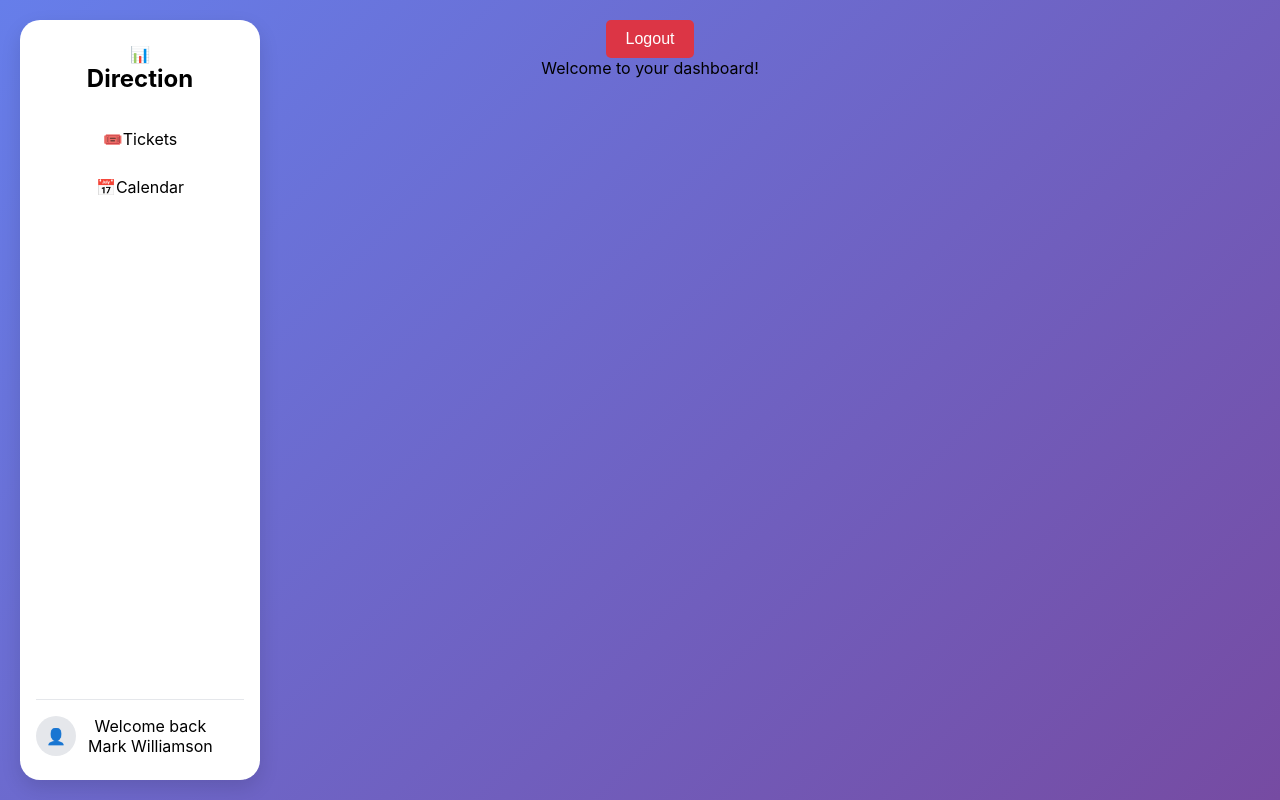
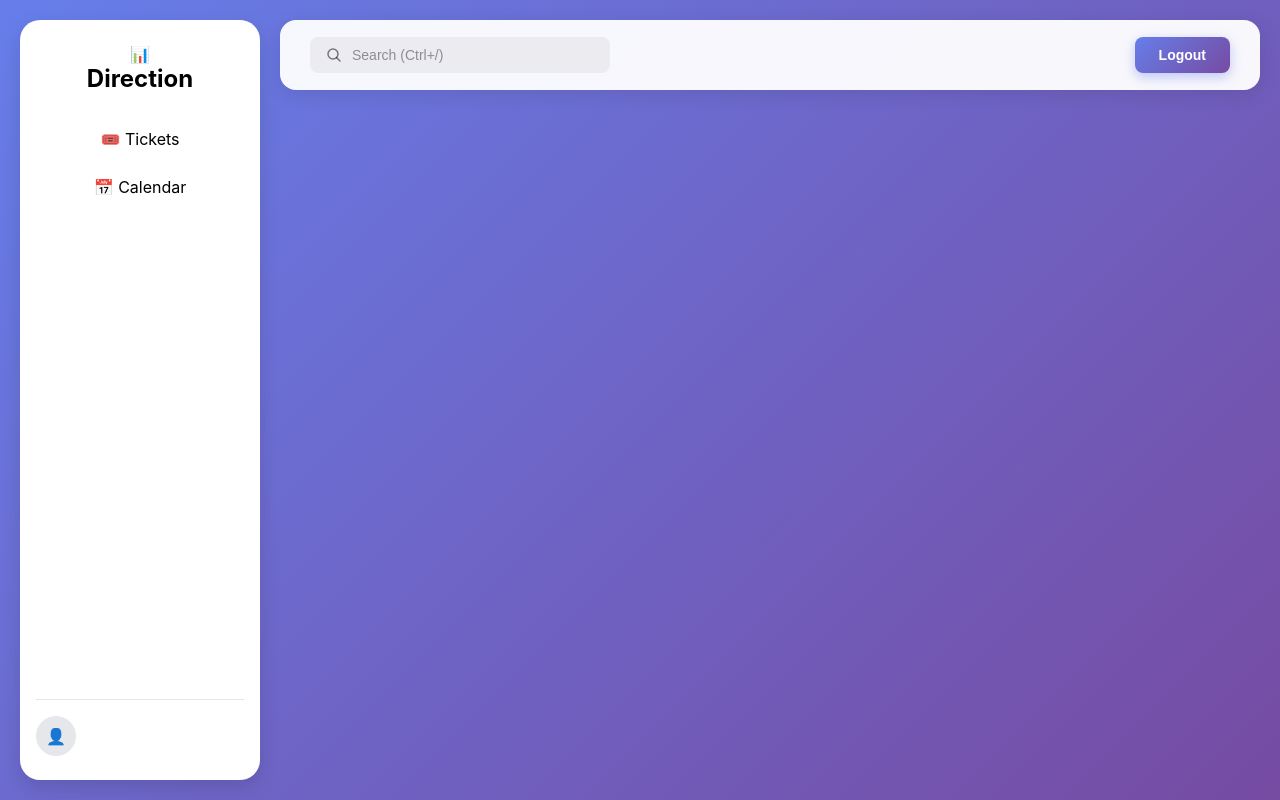
Before and after one commit to markh55/ticket-system, a React (Create React App) app in the folder frontend/: page /dashboard in a window 1280 px wide. Built offline with nearby package versions, Linux system fonts and the light colour scheme.

Commit message:
setup topbar

```diff
--- a/frontend/src/components/Dashboard/Dashboard.css
+++ b/frontend/src/components/Dashboard/Dashboard.css
@@ -1,64 +1,29 @@
 .dashboard-container {
   display: flex;
-  min-height: 100vh;
+  width: 100vw;
+  height: 100vh;
   background: linear-gradient(135deg, #667eea 0%, #764ba2 100%);
-  padding: 20px;
-}
-
-/* Ensure children align from the top and main content grows */
-.dashboard-container {
-  align-items: flex-start;
+  overflow: hidden;
 }
 
 .main-content {
-  flex: 1 1 auto;
-  min-width: 0; /* allow flex children to shrink properly */
-}
-
-/* small visual tweak to separate sidebar and main area */
-.sidebar + .main-content {
-  margin-left: 20px;
-}
-
-.dashboard-header {
+  flex: 1;
   display: flex;
-  justify-content: space-between;
-  align-items: center;
-  background: white;
-  padding: 20px 30px;
-  border-radius: 10px;
-  box-shadow: 0 2px 10px rgba(0, 0, 0, 0.1);
-  margin-bottom: 20px;
-}
-
-.dashboard-header h1 {
-  margin: 0;
-  color: #333;
-}
-
-.logout-button {
-  background: #dc3545;
-  color: white;
-  border: none;
-  padding: 10px 20px;
-  border-radius: 5px;
-  cursor: pointer;
-  font-size: 16px;
-  transition: background 0.3s;
-}
-
-.logout-button:hover {
-  background: #c82333;
+  flex-direction: column;
+  overflow: hidden;
 }
 
 .dashboard-content {
-  background: white;
-  padding: 30px;
-  border-radius: 10px;
-  box-shadow: 0 2px 10px rgba(0, 0, 0, 0.1);
+  flex: 1;
+  overflow-y: auto;
+  padding: 110px 40px 40px 40px;
 }
 
 .dashboard-content p {
+  background: white;
+  padding: 40px;
+  border-radius: 16px;
+  box-shadow: 0 4px 12px rgba(0, 0, 0, 0.1);
   font-size: 18px;
-  color: #666;
+  color: #1f2937;
 }
--- a/frontend/src/components/Dashboard/Dashboard.jsx
+++ b/frontend/src/components/Dashboard/Dashboard.jsx
@@ -1,6 +1,7 @@
 import { useNavigate } from "react-router-dom";
 import "./Dashboard.css";
-import Sidebar from "../Sidebar/Sidebar";
+import Sidebar from "./Sidebar/Sidebar";
+import Topbar from "./Topbar/Topbar";
 
 export default function Dashboard() {
   const navigate = useNavigate();
@@ -10,16 +11,10 @@ export default function Dashboard() {
     navigate("/login");
   };
 
-return (
-  <div className="dashboard-container">
-    <Sidebar />
-
-    <div className="main-content">
-      <button onClick={handleLogout} className="logout-button">
-        Logout
-      </button>
-      <p>Welcome to your dashboard!</p>
+  return (
+    <div className="dashboard-container">
+      <Sidebar />
+      <Topbar onLogout={handleLogout} />
     </div>
-  </div>
-);
+  );
 }
--- a/frontend/src/components/Sidebar/Sidebar.jsx
+++ b/frontend/src/components/Dashboard/Sidebar/Sidebar.jsx
@@ -12,11 +12,11 @@ export default function Sidebar() {
 
       <div className="sidebar-nav">
         <div className="nav-item">
-          <span className="icon">🎟️</span>
+          <span className="icon">🎟️ </span>
           <span>Tickets</span>
         </div>
         <div className="nav-item">
-          <span className="icon">📅</span>
+          <span className="icon">📅 </span>
           <span>Calendar</span>
         </div>
       </div>
@@ -25,8 +25,7 @@ export default function Sidebar() {
         <div className="user-profile">
           <div className="avatar">👤</div>
           <div className="user-info">
-            <p className="welcome">Welcome back</p>
-            <p className="username">Mark Williamson</p>
+            <p className="username"></p>
           </div>
         </div>
       </div>
--- /dev/null
+++ b/frontend/src/components/Dashboard/Topbar/Topbar.css
@@ -0,0 +1,72 @@
+.topbar {
+  position: fixed;
+  top: 20px;
+  left: 280px; /* Adjust this based on your sidebar width + gap */
+  right: 20px;
+  height: 70px;
+  background: rgba(255, 255, 255, 0.95);
+  backdrop-filter: blur(10px);
+  display: flex;
+  align-items: center;
+  justify-content: space-between;
+  padding: 0 30px;
+  border-radius: 16px;
+  box-shadow: 0 4px 20px rgba(0, 0, 0, 0.1);
+  z-index: 100;
+}
+
+.search-container {
+  display: flex;
+  align-items: center;
+  background: rgba(0, 0, 0, 0.05);
+  border-radius: 8px;
+  padding: 10px 16px;
+  gap: 10px;
+  min-width: 300px;
+  transition: all 0.3s ease;
+}
+
+.search-container:focus-within {
+  background: rgba(0, 0, 0, 0.08);
+  box-shadow: 0 0 0 2px rgba(99, 102, 241, 0.3);
+}
+
+.search-icon {
+  color: rgba(0, 0, 0, 0.5);
+  flex-shrink: 0;
+}
+
+.search-input {
+  background: transparent;
+  border: none;
+  outline: none;
+  color: #1f2937;
+  font-size: 14px;
+  width: 100%;
+}
+
+.search-input::placeholder {
+  color: rgba(0, 0, 0, 0.4);
+}
+
+.logout-btn {
+  background: linear-gradient(135deg, #667eea 0%, #764ba2 100%);
+  color: white;
+  border: none;
+  padding: 10px 24px;
+  border-radius: 8px;
+  font-size: 14px;
+  font-weight: 600;
+  cursor: pointer;
+  transition: all 0.3s ease;
+  box-shadow: 0 4px 12px rgba(102, 126, 234, 0.4);
+}
+
+.logout-btn:hover {
+  transform: translateY(-2px);
+  box-shadow: 0 6px 16px rgba(102, 126, 234, 0.6);
+}
+
+.logout-btn:active {
+  transform: translateY(0);
+}
--- /dev/null
+++ b/frontend/src/components/Dashboard/Topbar/Topbar.jsx
@@ -0,0 +1,21 @@
+import "./Topbar.css";
+
+export default function Topbar({ onLogout }) {
+  return (
+    <div className="topbar">
+      <div className="search-container">
+        <svg className="search-icon" width="16" height="16" viewBox="0 0 16 16" fill="none">
+          <path d="M7 12C9.76142 12 12 9.76142 12 7C12 4.23858 9.76142 2 7 2C4.23858 2 2 4.23858 2 7C2 9.76142 4.23858 12 7 12Z" stroke="currentColor" strokeWidth="1.5" strokeLinecap="round" strokeLinejoin="round"/>
+          <path d="M14 14L10.5 10.5" stroke="currentColor" strokeWidth="1.5" strokeLinecap="round" strokeLinejoin="round"/>
+        </svg>
+        <input
+          type="text"
+          placeholder="Search (Ctrl+/)"
+          className="search-input"
+        />
+      </div>
+
+      <button className="logout-btn" onClick={onLogout}>Logout</button>
+    </div>
+  );
+}
```
Also changed, not shown: frontend/src/components/Dashboard/Sidebar/Sidebar.css (renamed from frontend/src/components/Sidebar/Sidebar.css).
